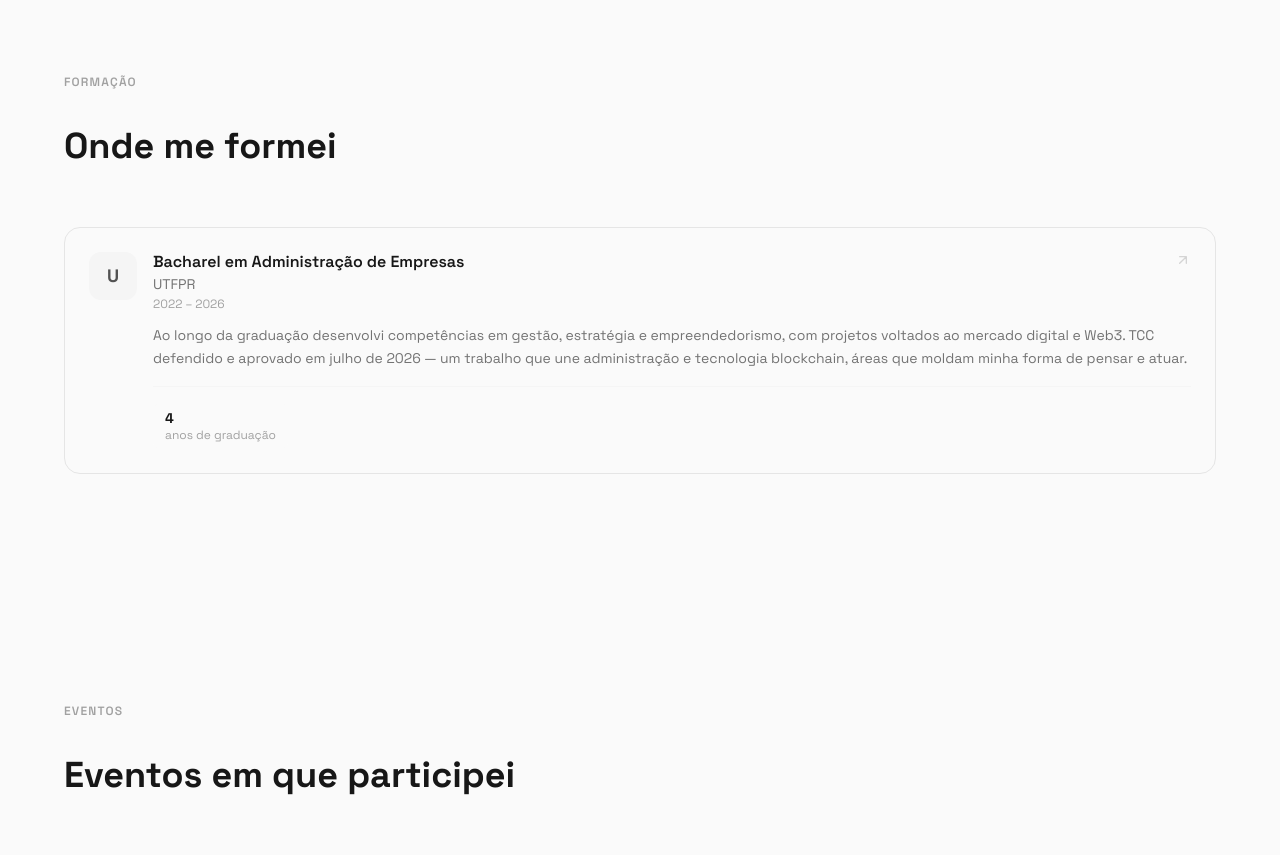
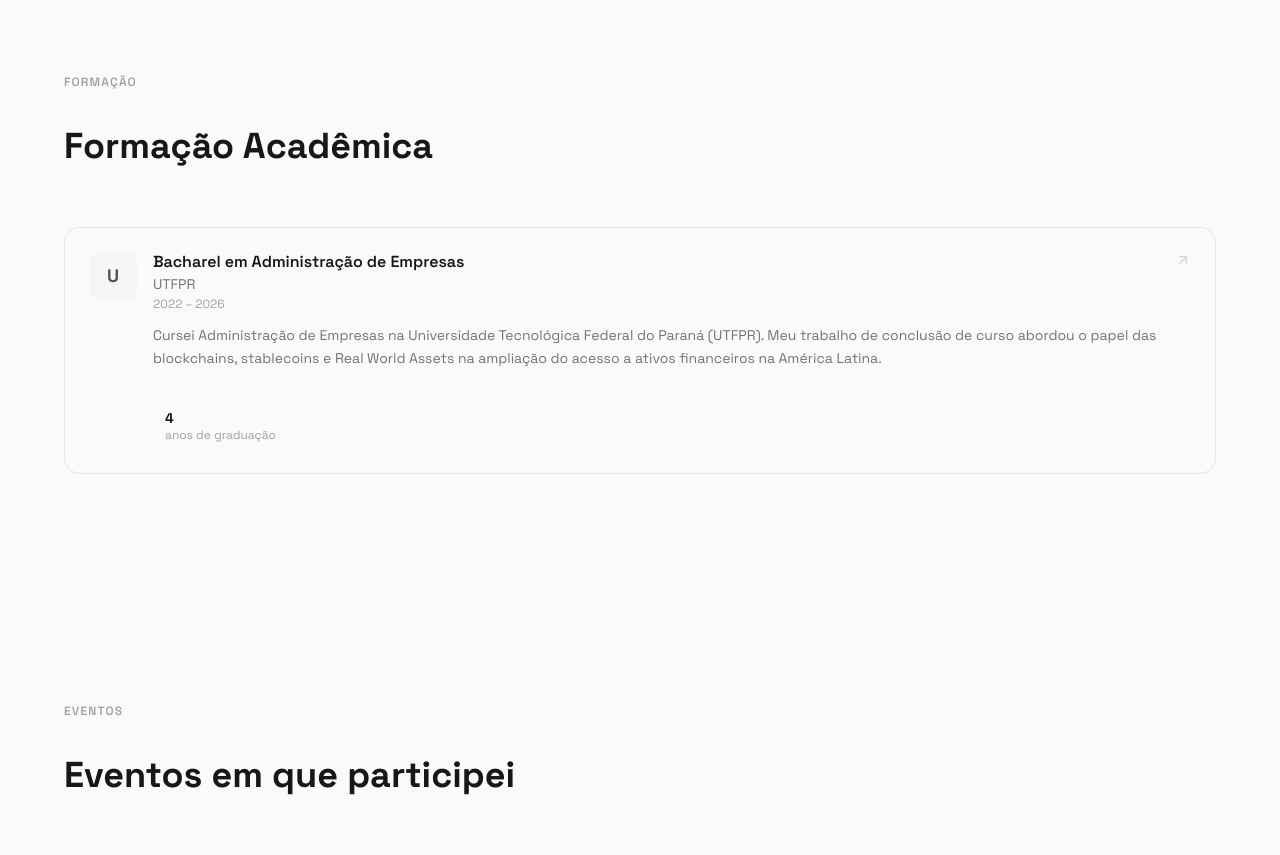
Before and after one commit to Bonisph/bonis-portfolio, a Next.js app: page / in a window 1280 px wide. Shown: the part 2600-3455 px from the top of the page. Built offline with nearby package versions, Linux system fonts and the light colour scheme.

Commit message:
fix: professional heading, real description and clean logo for Education section

```diff
--- a/src/components/Education.tsx
+++ b/src/components/Education.tsx
@@ -57,7 +57,7 @@ export default function Education() {
           </span>
 
           <h2 id="formacao-heading" className="text-3xl md:text-4xl font-bold text-neutral-900 dark:text-white leading-snug mb-14">
-            {t({ pt: "Onde me formei", en: "Where I studied", es: "Dónde estudié" })}
+            {t({ pt: "Formação Acadêmica", en: "Academic Background", es: "Formación Académica" })}
           </h2>
         </Reveal>
 
--- a/src/data/portfolio.ts
+++ b/src/data/portfolio.ts
@@ -307,16 +307,16 @@ export const education: {
   {
     id: 1,
     institution: "UTFPR",
-    logo: "https://www.google.com/s2/favicons?domain=utfpr.edu.br&sz=256",
+    logo: "",
     link: "https://utfpr.edu.br",
     degree: { pt: "Bacharel em Administração de Empresas", en: "Bachelor's in Business Administration", es: "Licenciatura en Administración de Empresas" },
     field:  { pt: "Administração", en: "Business Administration", es: "Administración" },
     start: "2022",
     end:   "2026",
     description: {
-      pt: "Ao longo da graduação desenvolvi competências em gestão, estratégia e empreendedorismo, com projetos voltados ao mercado digital e Web3. TCC defendido e aprovado em julho de 2026 — um trabalho que une administração e tecnologia blockchain, áreas que moldam minha forma de pensar e atuar.",
-      en: "Throughout the degree I developed skills in management, strategy, and entrepreneurship, with projects focused on digital markets and Web3. Thesis defended and approved in July 2026 — a work bridging business administration and blockchain technology, the two areas that shape how I think and operate.",
-      es: "Durante la carrera desarrollé competencias en gestión, estrategia y emprendimiento, con proyectos orientados al mercado digital y Web3. TCC defendido y aprobado en julio de 2026, un trabajo que une administración y tecnología blockchain.",
+      pt: "Cursei Administração de Empresas na Universidade Tecnológica Federal do Paraná (UTFPR). Meu trabalho de conclusão de curso abordou o papel das blockchains, stablecoins e Real World Assets na ampliação do acesso a ativos financeiros na América Latina.",
+      en: "I studied Business Administration at the Federal University of Technology – Paraná (UTFPR). My thesis explored the role of blockchains, stablecoins, and Real World Assets in expanding access to financial assets in Latin America.",
+      es: "Estudié Administración de Empresas en la Universidad Tecnológica Federal de Paraná (UTFPR). Mi trabajo de fin de carrera abordó el papel de las blockchains, stablecoins y Real World Assets en la ampliación del acceso a activos financieros en América Latina.",
     },
     stats: [
       { value: "4", label: { pt: "anos de graduação", en: "years of study", es: "años de carrera" } },
```
